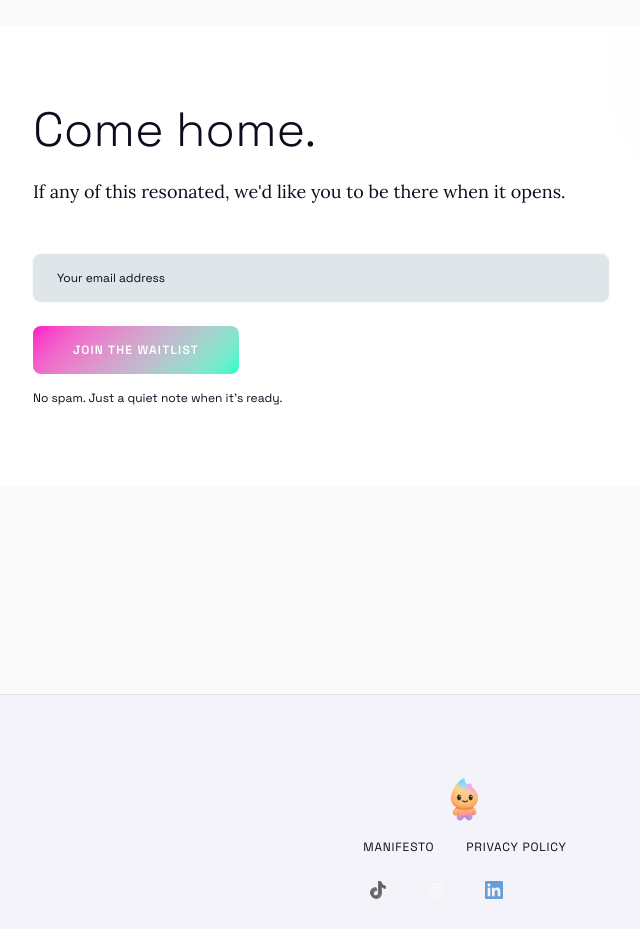
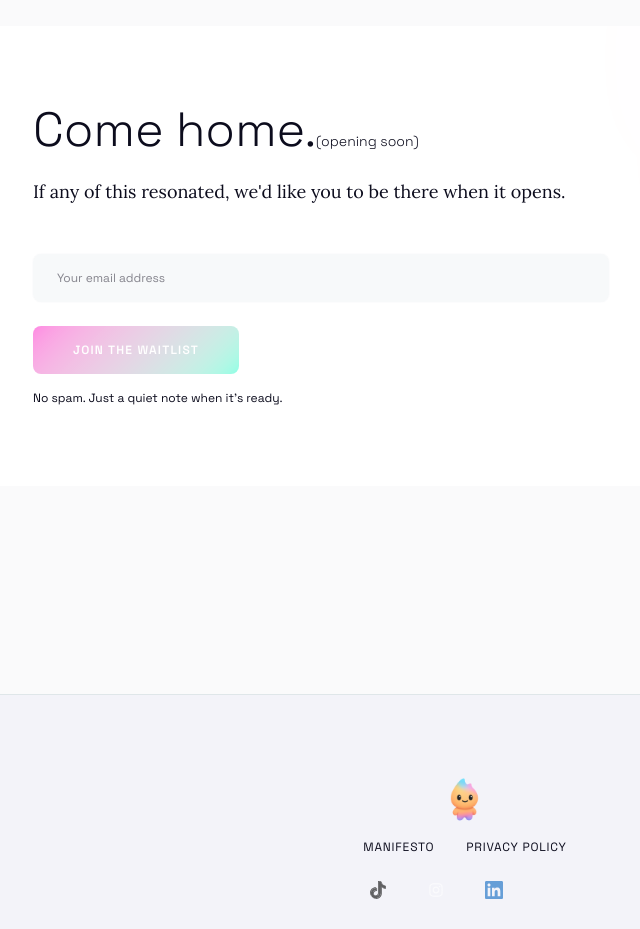
Before and after one commit to xolace-official/xolace_mobile_site, a Next.js app: page /manifesto in a window 1280 px wide. Shown: the part 10620-11549 px from the top of the page, without its empty margins (175-815 px from the left). Built offline with nearby package versions, Linux system fonts and the light colour scheme; some icons are missing.

Commit message:
minor update

```diff
--- a/components/landing/mockup-section.tsx
+++ b/components/landing/mockup-section.tsx
@@ -49,7 +49,7 @@ function PhoneMockup() {
         </div>
 
         {/* Decorative glow */}
-        <div className="absolute bottom-[-50px] left-[-20px] w-48 h-48 bg-primary/5 blur-[40px] rounded-full pointer-events-none" />
+        <div className="absolute bottom-[-50px] left-[-20px] w-48 h-48 bg-primary/5 blur-2xl rounded-full pointer-events-none" />
       </div>
     </div>
   )
--- a/components/landing/waitlist-cta.tsx
+++ b/components/landing/waitlist-cta.tsx
@@ -10,6 +10,9 @@ export function WaitlistCTA() {
           <span className="italic font-extralight opacity-80">
             we&apos;ll find you.
           </span>
+          <span className="text-sm text-muted-foreground mt-4">
+            (opening soon)
+          </span>
         </h2>
         <WaitlistForm />
       </div>
--- a/components/landing/waitlist-form.tsx
+++ b/components/landing/waitlist-form.tsx
@@ -14,11 +14,13 @@ export function WaitlistForm({ className }: { className?: string }) {
         type="email"
         placeholder="Your email"
         className="h-auto w-full md:flex-1 border-none bg-input ring-1 ring-xo-outline-variant/15 focus-visible:ring-primary/50 rounded-lg px-6 py-4 text-sm text-foreground transition-all duration-500"
+        disabled
       />
       <Button
         type="submit"
         size="lg"
         className="h-auto w-full md:w-auto px-8 py-4 rounded-lg border-none cta-gradient text-primary-foreground font-semibold transition-all duration-500"
+        disabled
       >
         Save my spot
       </Button>
--- a/components/manifesto/invitation.tsx
+++ b/components/manifesto/invitation.tsx
@@ -10,6 +10,9 @@ export function Invitation() {
         <div className="relative z-10 max-w-xl">
           <h2 className="text-3xl md:text-5xl text-foreground mb-6 font-light">
             Come home.
+            <span className="text-sm text-muted-foreground mt-4">
+              (opening soon)
+            </span>
           </h2>
           <p className="text-muted-foreground mb-12 text-lg font-serif">
             If any of this resonated, we&apos;d like you to be there when it
@@ -20,11 +23,13 @@ export function Invitation() {
               type="email"
               placeholder="Your email address"
               className="h-auto w-full border-none bg-input ring-1 ring-xo-outline-variant/15 focus-visible:ring-primary/50 rounded-lg px-6 py-4 text-sm text-foreground transition-all duration-500"
+              disabled
             />
             <Button
               type="submit"
               size="lg"
               className="h-auto w-full md:w-auto px-10 py-4 rounded-lg border-none cta-gradient text-primary-foreground font-semibold tracking-widest uppercase text-xs transition-all duration-500"
+              disabled
             >
               Join the Waitlist
             </Button>
```
